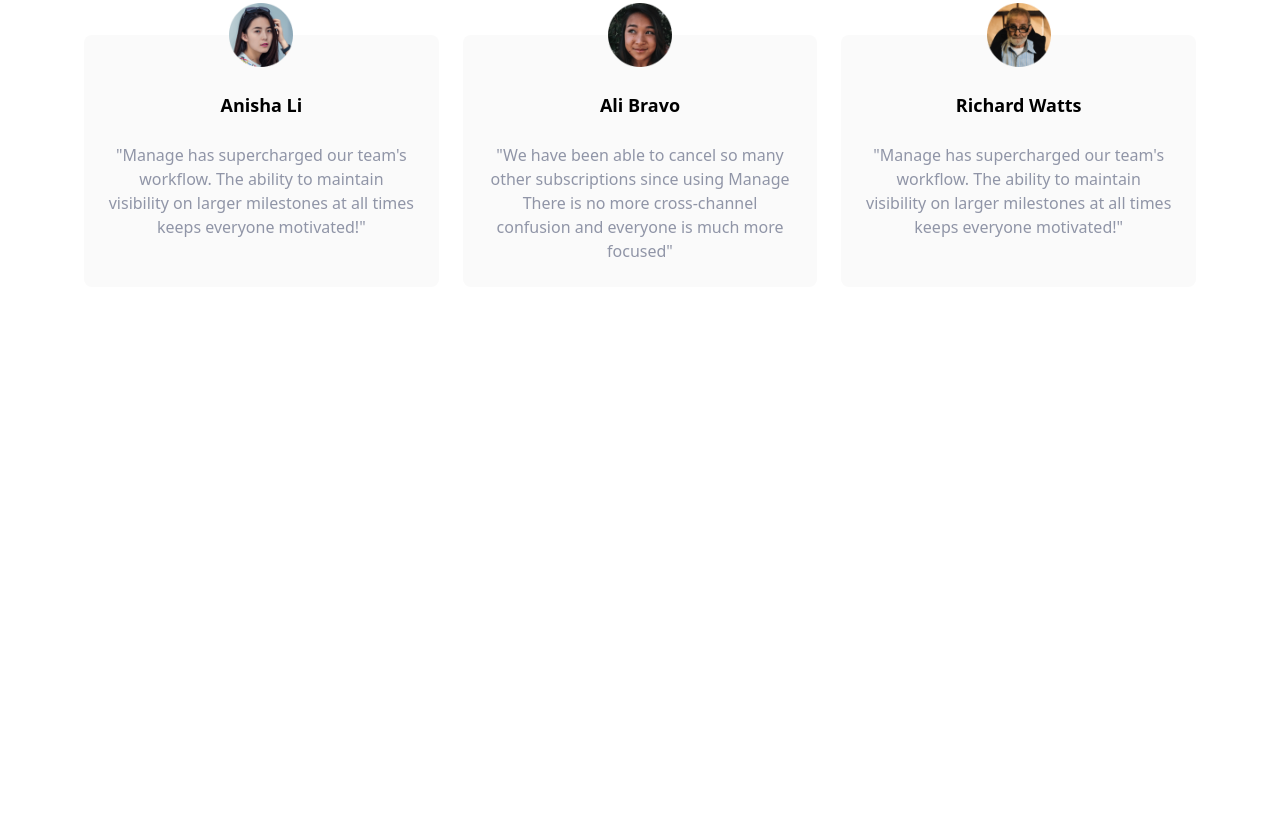
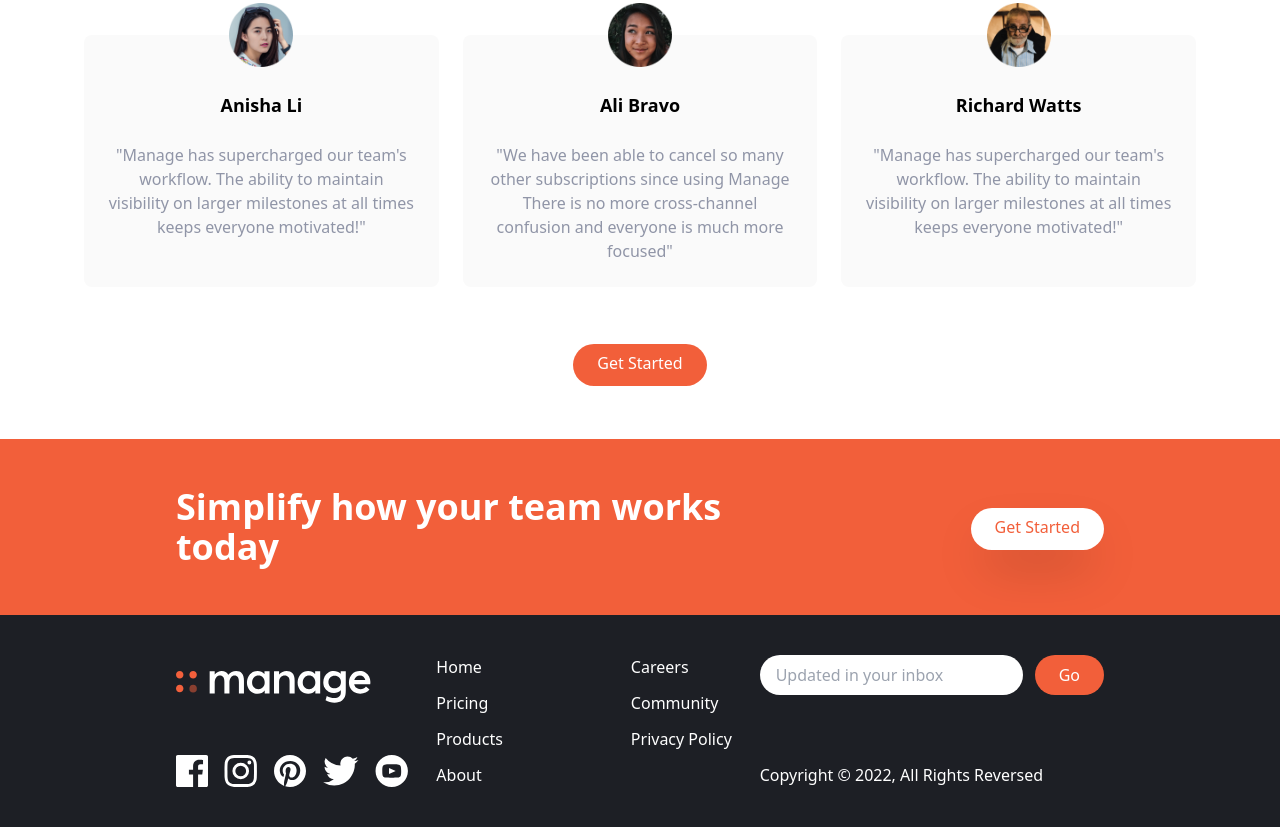
Before and after one commit to abebriones94/TailwindLandingPage, a website: page index.html in a window 1280 px wide. Shown: the part 1369-2196 px from the top of the page. Before the commit the page ends 1656 px from the top, so only its background shows below. Drawn offline with Linux system fonts and the light colour scheme.

Commit message:
Explaination of how my first Tailwind Proj went and what I learned

```diff
--- a/index.html
+++ b/index.html
@@ -30,6 +30,31 @@
           class="hidden p-3 px-6 pt-2 text-white bg-brightRed rounded-full baseline hover:bg-brightRedLight md:block"
           >Get Started</a
         >
+
+        <!-- Hamburger Icon -->
+
+        <button
+          id="menu-btn"
+          class="block hamburger md:hidden focus:outline-none"
+        >
+          <span class="hamburger-top"></span>
+          <span class="hamburger-middle"></span>
+          <span class="hamburger-bottom"></span>
+        </button>
+      </div>
+
+      <!-- Mobile Menu -->
+      <div class="md:hidden">
+        <div
+          id="menu"
+          class="absolute flex-col items-center hidden self-end py-8 mt-10 space-y-6 font-bold bg-white sm:w-auto sm:self-center left-6 right-6 drop-shadow-md"
+        >
+          <a href="#">Pricing</a>
+          <a href="#">Product</a>
+          <a href="#">About Us</a>
+          <a href="#">Careers</a>
+          <a href="#">Community</a>
+        </div>
       </div>
     </nav>
     <!-- Hero Section -->
@@ -201,17 +226,19 @@
           </div>
           <!-- Testimonial 2 -->
           <div
-            class="flex flex-col items-center p-6 space-y-6 rounded-lg bg-veryLightGray md:w-1/3"
+            class="hidden flex-col items-center p-6 space-y-6 rounded-lg bg-veryLightGray md:flex md:w-1/3"
           >
             <img src="img/avatar-ali.png" class="w-16 -mt-14" alt="" />
             <h5 class="text-lg font-bold">Ali Bravo</h5>
             <p class="text-small text-darkGrayishBlue">
-              "We have been able to cancel so many other subscriptions since using Manage There is no more cross-channel confusion and everyone is much more focused"
+              "We have been able to cancel so many other subscriptions since
+              using Manage There is no more cross-channel confusion and everyone
+              is much more focused"
             </p>
           </div>
           <!-- Testimonial 3 -->
           <div
-            class="flex flex-col items-center p-6 space-y-6 rounded-lg bg-veryLightGray md:w-1/3"
+            class="hidden flex-col items-center p-6 space-y-6 rounded-lg bg-veryLightGray md:flex md:w-1/3"
           >
             <img src="img/avatar-richard.png" class="w-16 -mt-14" alt="" />
             <h5 class="text-lg font-bold">Richard Watts</h5>
@@ -222,7 +249,116 @@
             </p>
           </div>
         </div>
+        <!-- Button -->
+        <div class="my-16">
+          <a
+            href="#"
+            class="p-3 px-6 pt-2 text-white bg-brightRed rounded-full baseline hover:bg-brightRedLight"
+            >Get Started</a
+          >
+        </div>
       </div>
     </section>
+    <!-- CTA Section -->
+    <section id="cta" class="bg-brightRed">
+      <!-- Flex Container -->
+      <div
+        class="container flex flex-col items-center justify-between px-6 py-24 mx-auto space-y-12 md:py-12 md:flex-row md:space-y-0"
+      >
+        <!-- Heading -->
+        <h2
+          class="text-5xl font-bold leading-tight text-center text-white md:text-4xl md:max-w-xl md:max-w-xl md:text-left"
+        >
+          Simplify how your team works today
+        </h2>
+        <!-- Button -->
+        <div>
+          <a
+            href="#"
+            class="p-3 px-6 pt-2 text-brightRed bg-white rounded-full shadow-2xl baseline hover:bg-gray-500"
+            >Get Started</a
+          >
+        </div>
+      </div>
+    </section>
+    <!-- Footer -->
+    <footer class="bg-veryDarkBlue">
+      <!-- Flex Container -->
+      <div
+        class="container flex flex-col-reverse justify-between px-6 py-10 mx-auto space-y-8 md:flex-row md:space-y-0"
+      >
+        <!-- Logo & Social Links Container -->
+        <div
+          class="flex flex-col-reverse items-center justify-between space-y-12 md:flex-col md:space-y-4 md:items-start"
+        >
+          <div class="mx-auto my-6 text-center text-white md:hidden">
+            Copyright &copy; 2022, All Rights Reserved
+          </div>
+          <!-- Logo -->
+          <div>
+            <img src="img/logo-white.svg" class="h-8" alt="" />
+          </div>
+          <!-- Social Links-->
+          <div class="flex justify-center space-x-4">
+            <!-- Link 1 -->
+            <a href="#">
+              <img src="img/icon-facebook.svg" alt="" class="h-8" />
+            </a>
+            <!-- Link 2 -->
+            <a href="#">
+              <img src="img/icon-instagram.svg" alt="" class="h-8" />
+            </a>
+            <!-- Link 3 -->
+            <a href="#">
+              <img src="img/icon-pinterest.svg" alt="" class="h-8" />
+            </a>
+            <!-- Link 4 -->
+            <a href="#">
+              <img src="img/icon-twitter.svg" alt="" class="h-8" />
+            </a>
+            <!-- Link 5 -->
+            <a href="#">
+              <img src="img/icon-youtube.svg" alt="" class="h-8" />
+            </a>
+          </div>
+        </div>
+        <!-- List Container -->
+        <div class="flex justify-around space-x-32">
+          <div class="flex flex-col space-y-3 text-white">
+            <a href="#" class="hover:text-brightRed">Home</a>
+            <a href="#" class="hover:text-brightRed">Pricing</a>
+            <a href="#" class="hover:text-brightRed">Products</a>
+            <a href="#" class="hover:text-brightRed">About</a>
+          </div>
+          <div class="flex flex-col space-y-3 text-white">
+            <a href="#" class="hover:text-brightRed">Careers</a>
+            <a href="#" class="hover:text-brightRed">Community</a>
+            <a href="#" class="hover:text-brightRed">Privacy Policy</a>
+          </div>
+        </div>
+        <!-- Input Container -->
+        <div class="flex flex-col justify-between">
+          <form>
+            <div class="flex space-x-3">
+              <input
+                type="text"
+                class="flex-1 px-4 rounded-full focus:outline-none"
+                placeholder="Updated in your inbox"
+              />
+              <button
+                class="px-6 py-2 text-white rounded-full bg-brightRed hover:bg-brightRedLight focus:outline-none"
+              >
+                Go
+              </button>
+            </div>
+          </form>
+          <div class="hidden text-white md:block">
+            Copyright &copy; 2022, All Rights Reversed
+          </div>
+        </div>
+      </div>
+    </footer>
+
+    <script src="js/script.js"></script>
   </body>
 </html>
--- a/input.css
+++ b/input.css
@@ -1,3 +1,66 @@
 @tailwind base;
 @tailwind components;
 @tailwind utilities;
+
+body {
+  background-image: url("../img/bg-tablet-pattern.svg");
+  background-repeat: no-repeat;
+  background-size: 800px;
+  background-position: 90% -25%;
+}
+
+@media (max-width: 576px) {
+  body {
+    background-position: 50px -50px;
+    background-size: 500px;
+  }
+}
+
+/* Hamburger Menu */
+.hamburger {
+  cursor: pointer;
+  width: 24px;
+  height: 24px;
+  transition: all 0.25s;
+  position: relative;
+}
+
+.hamburger-top,
+.hamburger-middle,
+.hamburger-bottom {
+  position: absolute;
+  top: 0;
+  left: 0;
+  width: 24px;
+  height: 2px;
+  background: #000;
+  transform: rotate(0);
+  transition: all 0.5s;
+}
+
+
+.hamburger-middle {
+  transform: translateY(7px);
+}
+
+.hamburger-bottom {
+  transform: translateY(14px);
+}
+
+.open {
+  transform: rotate(90deg);
+  transform: translateY(0px);
+}
+
+.open .hamburger-top {
+  transform: rotate(45deg) translateY(6px) translate(6px);
+}
+
+.open .hamburger-middle {
+    display: none;
+
+}
+
+.open .hamburger-bottom {
+    transform: rotate(-45deg) translateY(6px) translate(-6px);
+  }
```
Also changed, not shown: README.md.
